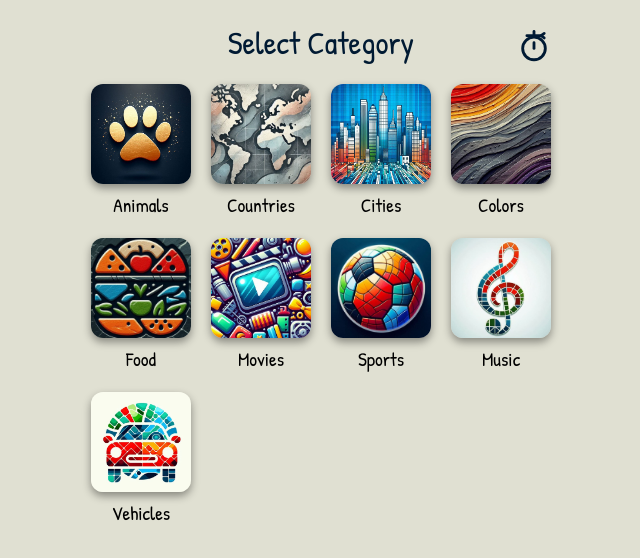
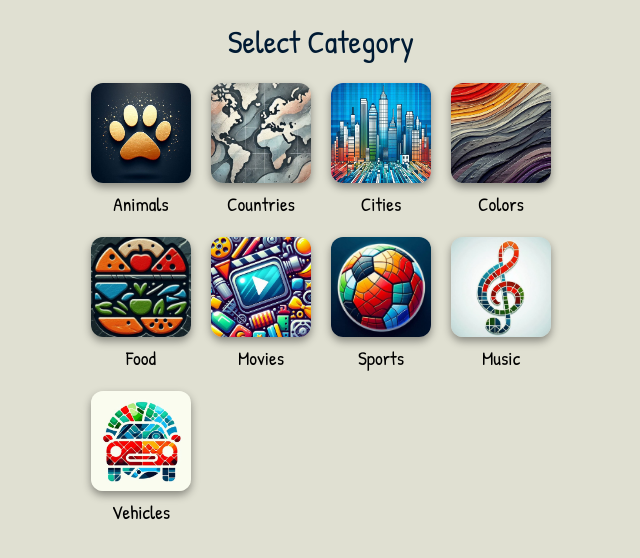
Before and after one commit to joseph-johnson27001/game-world, a Vue app: page /word-scramble/categories in a window 1280 px wide. Shown: the top 558 px of the page, without its empty margins (319-959 px from the left). Built offline with nearby package versions, Linux system fonts and the light colour scheme.

Commit message:
Hidden stop watch

```diff
--- a/src/views/WordScramble/WordScrambleCategories.vue
+++ b/src/views/WordScramble/WordScrambleCategories.vue
@@ -3,7 +3,7 @@
     <!-- Category Selection -->
     <div class="heading-container">
       <!-- HIDDEN CLOCK FOR LEFT HAND SIDE - REMOVE LATER -->
-      <span>
+      <!-- <span>
         <button class="clock-button" style="opacity: 0" @click="goToSettings">
           <svg
             xmlns="http://www.w3.org/2000/svg"
@@ -22,10 +22,12 @@
             <polyline points="19.2 5.6 17 4 19.2 2.4" />
           </svg>
         </button>
-      </span>
+      </span> -->
+      <span></span>
       <h1>Select Category</h1>
+      <span></span>
       <!-- Stopwatch Icon Button -->
-      <span>
+      <!-- <span>
         <button class="clock-button" @click="goToSettings">
           <svg
             xmlns="http://www.w3.org/2000/svg"
@@ -44,7 +46,7 @@
             <polyline points="19.2 5.6 17 4 19.2 2.4" />
           </svg>
         </button>
-      </span>
+      </span> -->
     </div>
 
     <div class="card-container">
```
